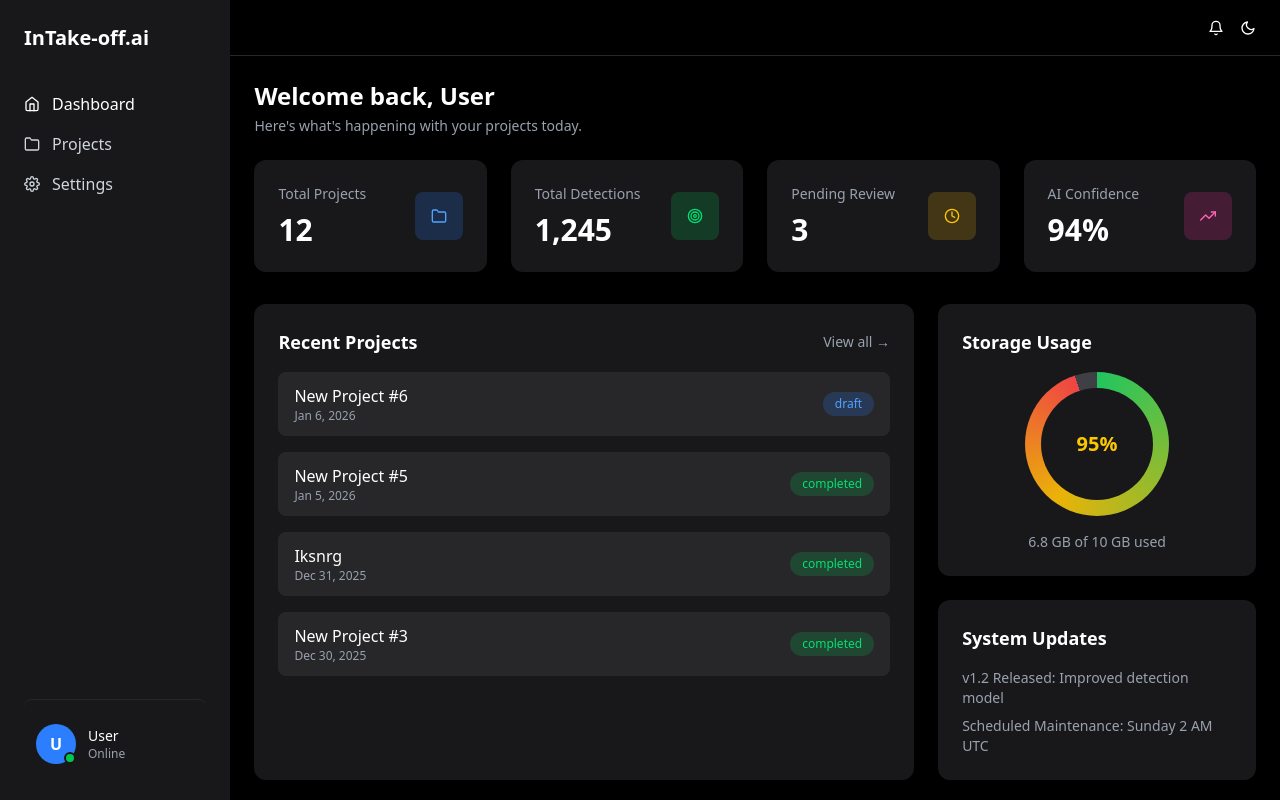
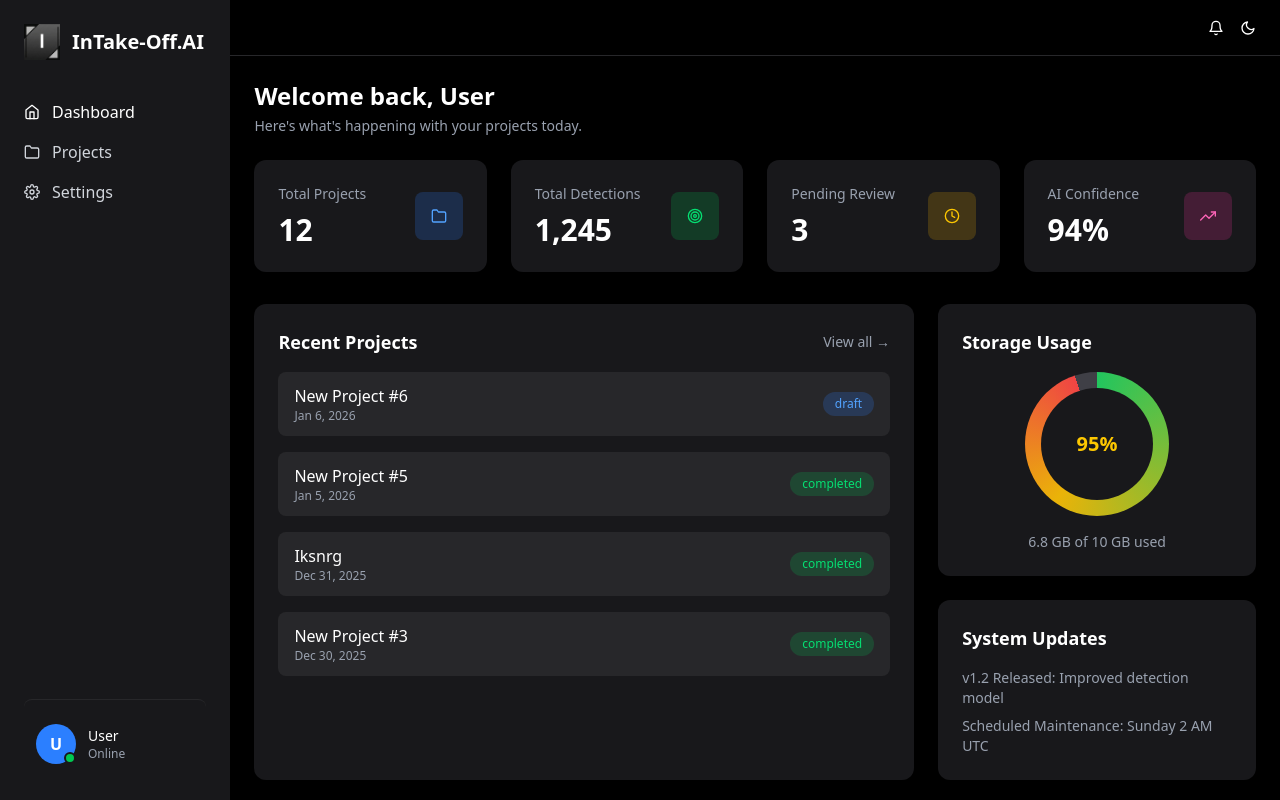
Before and after one commit to SakthisreeRaja/In-TakeOff_AI, a React (Vite) app in the folder Frontend/: page / in a window 1280 px wide. Built offline with nearby package versions, Linux system fonts and the light colour scheme.

Commit message:
Logo Updated

```diff
--- a/Frontend/index.html
+++ b/Frontend/index.html
@@ -3,7 +3,8 @@
   <head>
     <meta charset="UTF-8" />
     <meta name="viewport" content="width=device-width, initial-scale=1.0" />
-    <title>InTake-off.ai</title>
+    <link rel="icon" href="/logo.jpg"/>
+    <title>InTake-Off.AI</title>
   </head>
   <body>
     <div id="root"></div>
--- a/Frontend/src/components/layout/Sidebar.jsx
+++ b/Frontend/src/components/layout/Sidebar.jsx
@@ -4,9 +4,16 @@ function Sidebar() {
   return (
     <aside className="w-[18%] bg-zinc-900 p-6 flex flex-col">
       <div>
-        <h1 className="text-xl font-bold mb-10">
-          InTake-off.ai
-        </h1>
+        <div className="flex items-center gap-3 mb-10">
+          <img
+            src="/logo.jpg"
+            alt="InTake-off.ai logo"
+            className="w-9 h-9 object-contain"
+          />
+          <h1 className="text-xl font-bold">
+            InTake-Off.AI
+          </h1>
+        </div>
 
         <nav className="flex flex-col gap-4 text-gray-300">
           <button className="flex items-center gap-3 text-white">
```
Also changed, not shown: Frontend/public/logo.jpg (added), Frontend/src/tailwind.css (line endings or trailing spaces).
